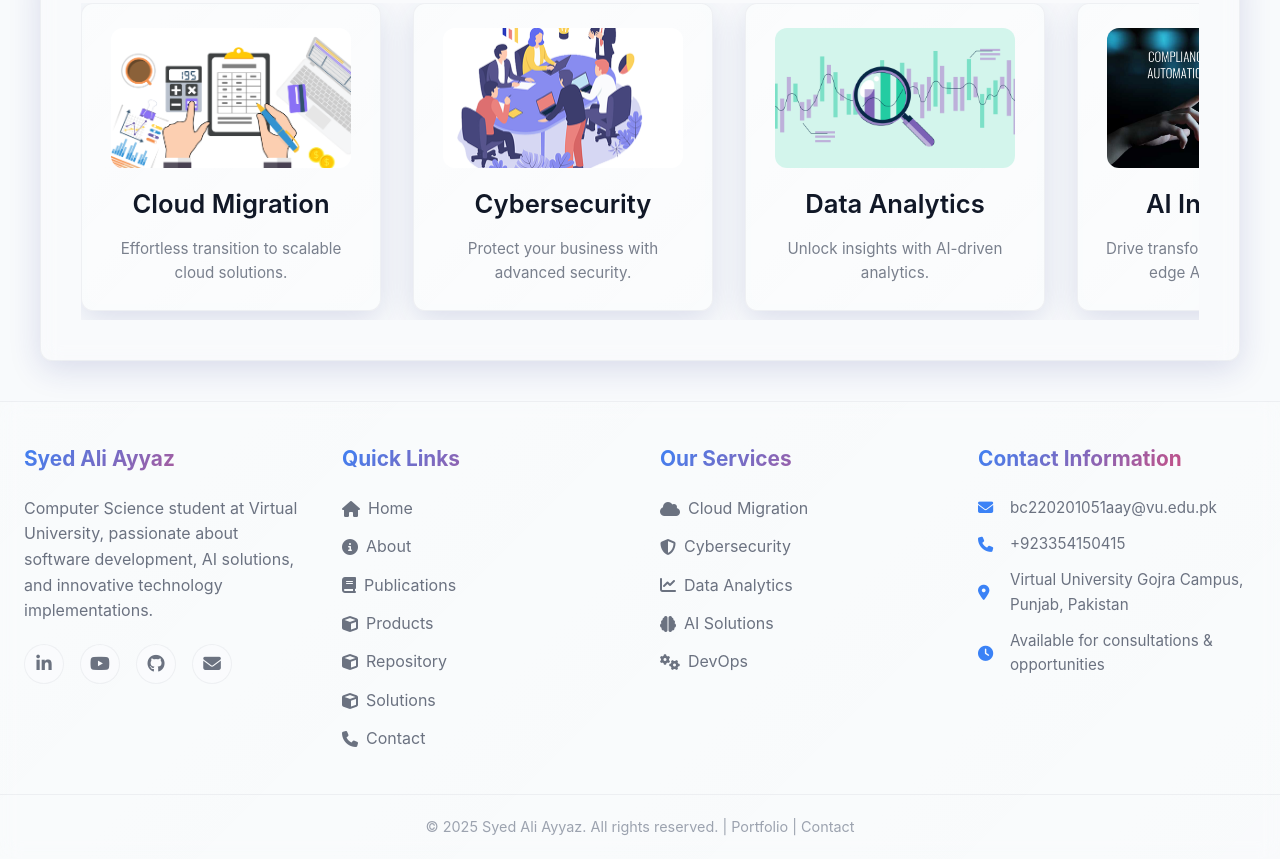
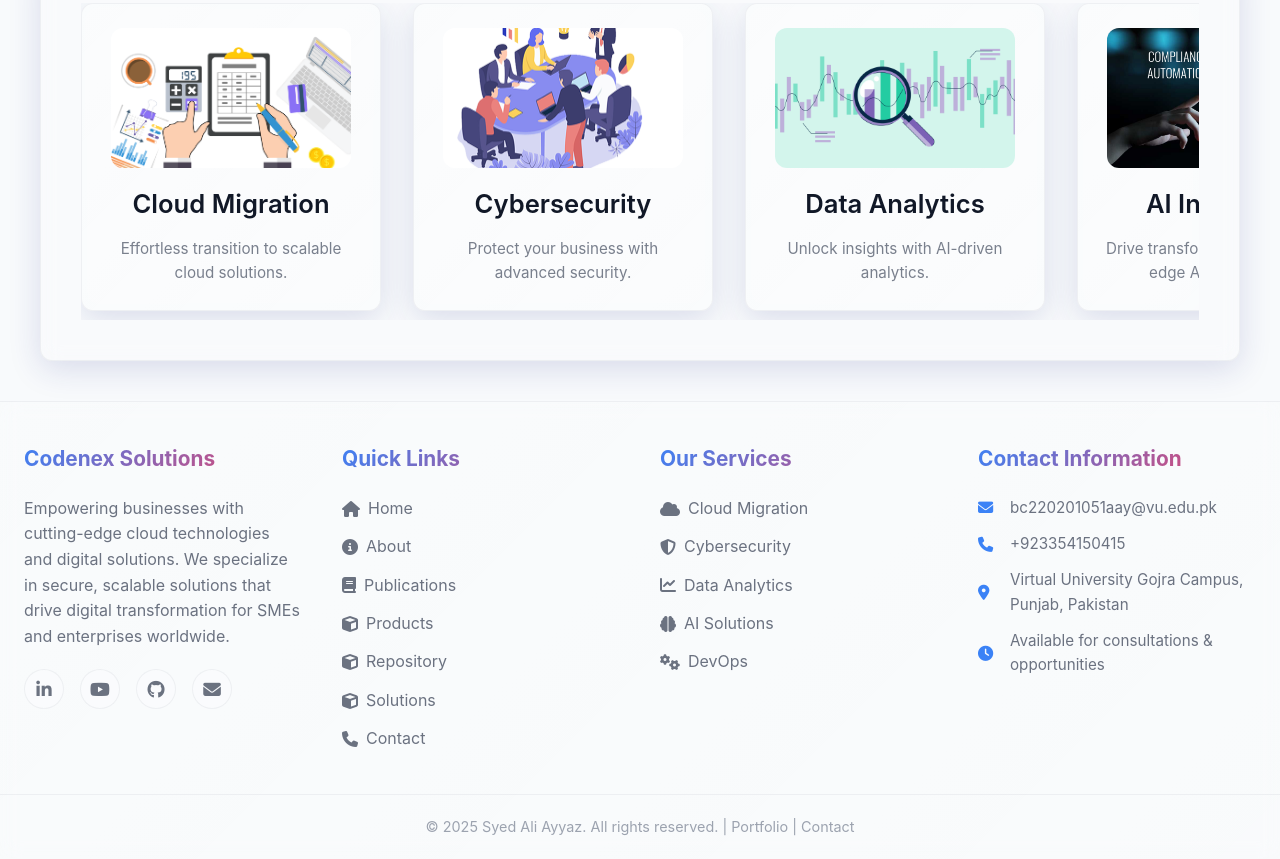
Before and after one commit to ayyaz081/Codenex, a plain HTML site: page PortfolioBackend/wwwroot/index.html in a window 1280 px wide. Shown: the part 1060-1919 px from the top of the page. Drawn offline with Linux system fonts and the light colour scheme.

Commit message:
footer info

```diff
--- a/PortfolioBackend/wwwroot/components/footer.html
+++ b/PortfolioBackend/wwwroot/components/footer.html
@@ -1,8 +1,8 @@
 <footer class="footer">
     <div class="footer-content">
         <div class="footer-section">
-            <h3>Syed Ali Ayyaz</h3>
-            <p>Computer Science student at Virtual University, passionate about software development, AI solutions, and innovative technology implementations.</p>
+            <h3>Codenex Solutions</h3>
+            <p>Empowering businesses with cutting-edge cloud technologies and digital solutions. We specialize in secure, scalable solutions that drive digital transformation for SMEs and enterprises worldwide.</p>
             <div class="social-links">
                 <a href="https://www.linkedin.com/in/syed-ali-ayyaz-270638269" target="_blank" aria-label="LinkedIn">
                     <i class="fab fa-linkedin-in"></i>
```
Also changed, not shown: 3 other files.
